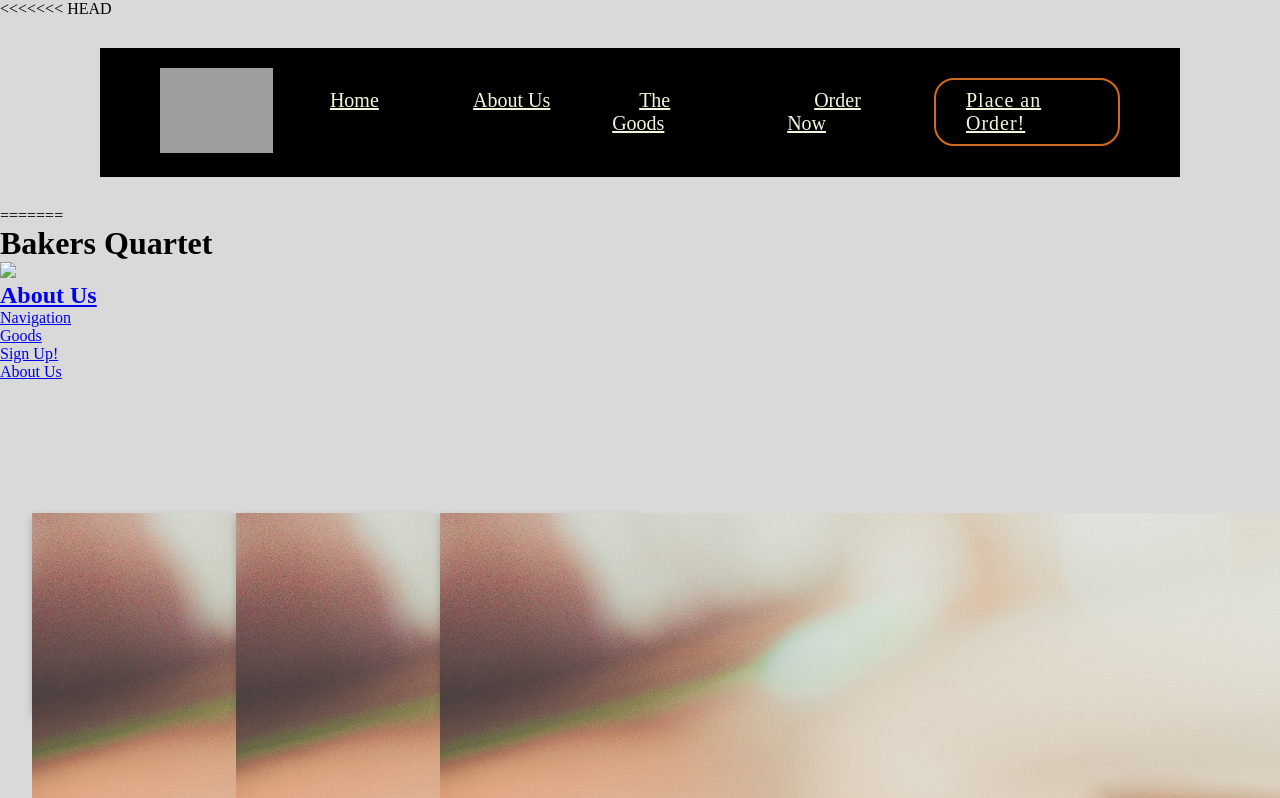
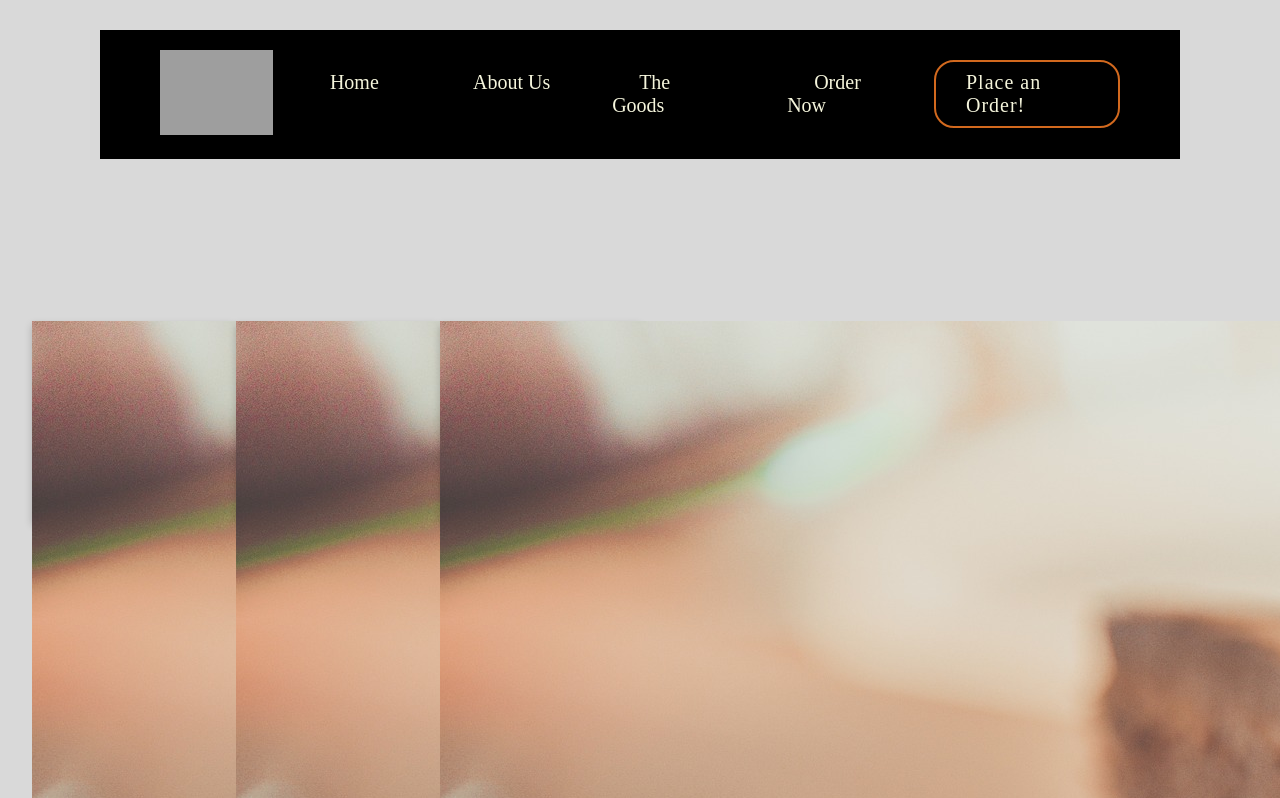
Before and after one commit to romeo8221/Group-10-Final_Project, a plain HTML site: page product.html in a window 1280 px wide. Shown: the top 798 px of the page. Drawn offline with Linux system fonts and the light colour scheme; grey boxes are pictures that could not be loaded; files whose address does not match are found by name.

Commit message:
Reorganize files

```diff
--- a/product.html
+++ b/product.html
@@ -4,8 +4,10 @@
     <meta charset="UTF-8">
     <meta http-equiv="X-UA-Compatible" content="IE=edge">
     <meta name="viewport" content="width=device-width, initial-scale=1.0">
-<<<<<<< HEAD
+
     <link rel="stylesheet" type="text/css" href="styles.css">
+    <script src="js/itemsController.js"></script>
+   <script src="js/index.js"></script>
     <title>Baker's Quartet - The Goods</title>
 </head>
 <body>
@@ -27,35 +29,6 @@
 </header>
 
 <!--Navbar Section End-->
-=======
-    <title>Goods!</title>
-    <script src="js/itemsController.js"></script>
-    <link rel="stylesheet" type="text/css" href="styles.css">
-    <script src="js/index.js"></script>
-</head>
-<body>
-    <div>
-        <h1 class='header-1'>Bakers Quartet</h1>
-    </div>
-
-    <div>
-        <img class='logo-1' src="\images\Bakersg (1).png>
-    </div>
-    <div>
-        <h2 class="header-2"><a href='about.html'>About Us</a></h2>
-    </div>
-    <div class="dropdown">
-        <a class="btn btn-secondary dropdown-toggle" href="index.html" role="button" id="dropdownMenuLink" data-bs-toggle="dropdown" aria-expanded="false">
-          Navigation
-        </a>
-
-        <ul class="dropdown-menu" aria-labelledby="dropdownMenuLink">
-          <li><a class="dropdown-item" href="product.html">Goods</a></li>
-          <li><a class="dropdown-item" href="form.html">Sign Up!</a></li>
-          <li><a class="dropdown-item" href="about.html">About Us</a></li>
-        </ul>
-    </div>
-
     <div class="about-image">
     <div class="card">
          <img src="cake.jpg" alt="Image">
@@ -78,9 +51,6 @@
        <p>This cake was created using the words best ingrediants.</p>
    </div>
 </div>
->>>>>>> 4d30a9788f3f9a04707c3482bce5acbbc0b1b618
-
-</body>
 
 <!--Footer Section Start-->
 <footer>
@@ -110,6 +80,6 @@
     </div>
   </footer>
   <!-- Footer Section End-->
-
+</body>
 
 </html>
--- a/styles.css
+++ b/styles.css
@@ -121,7 +121,7 @@ header {
 }
 
 
-}
+
 a {
     text-decoration: none;
 }
```
